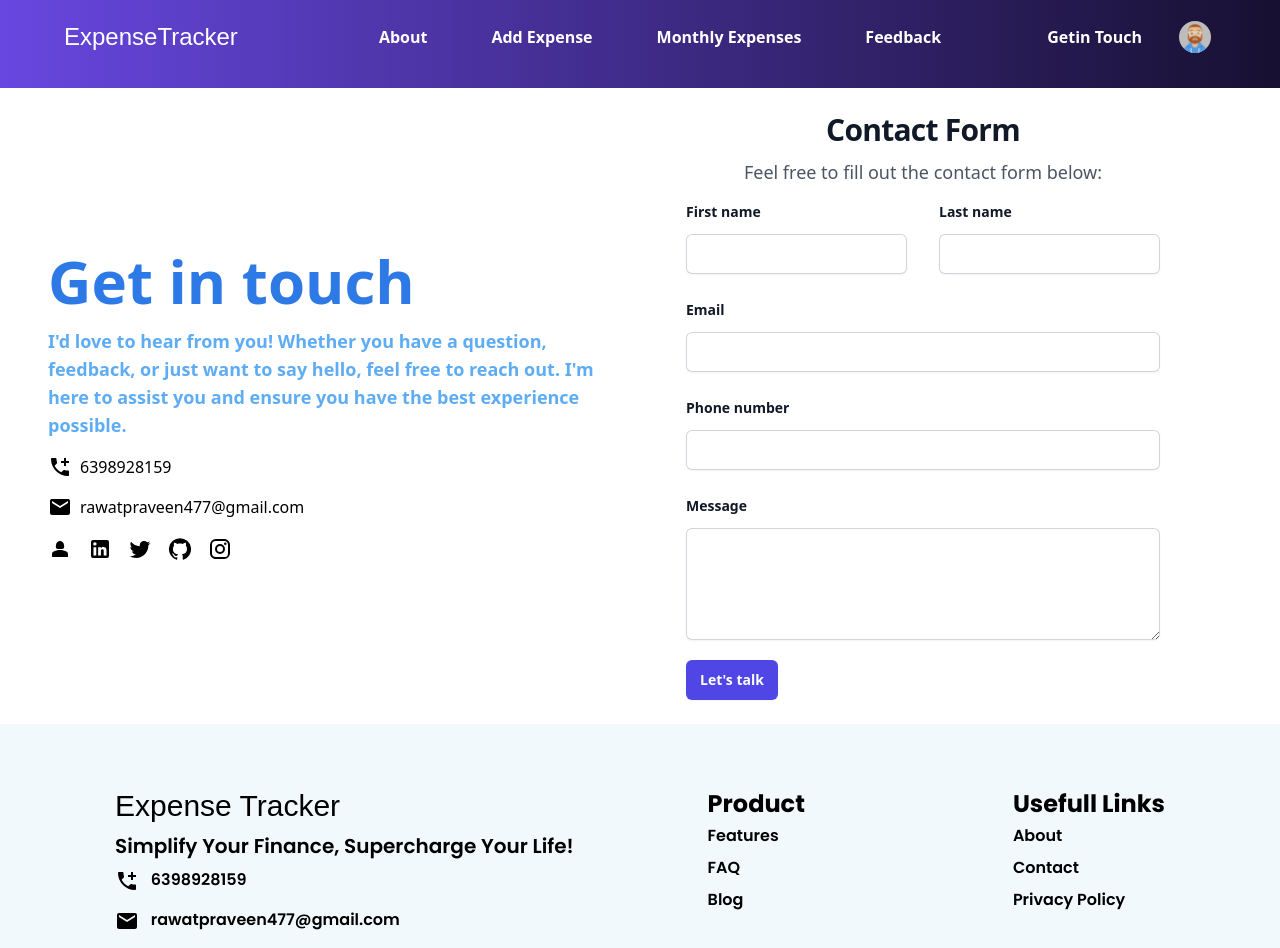
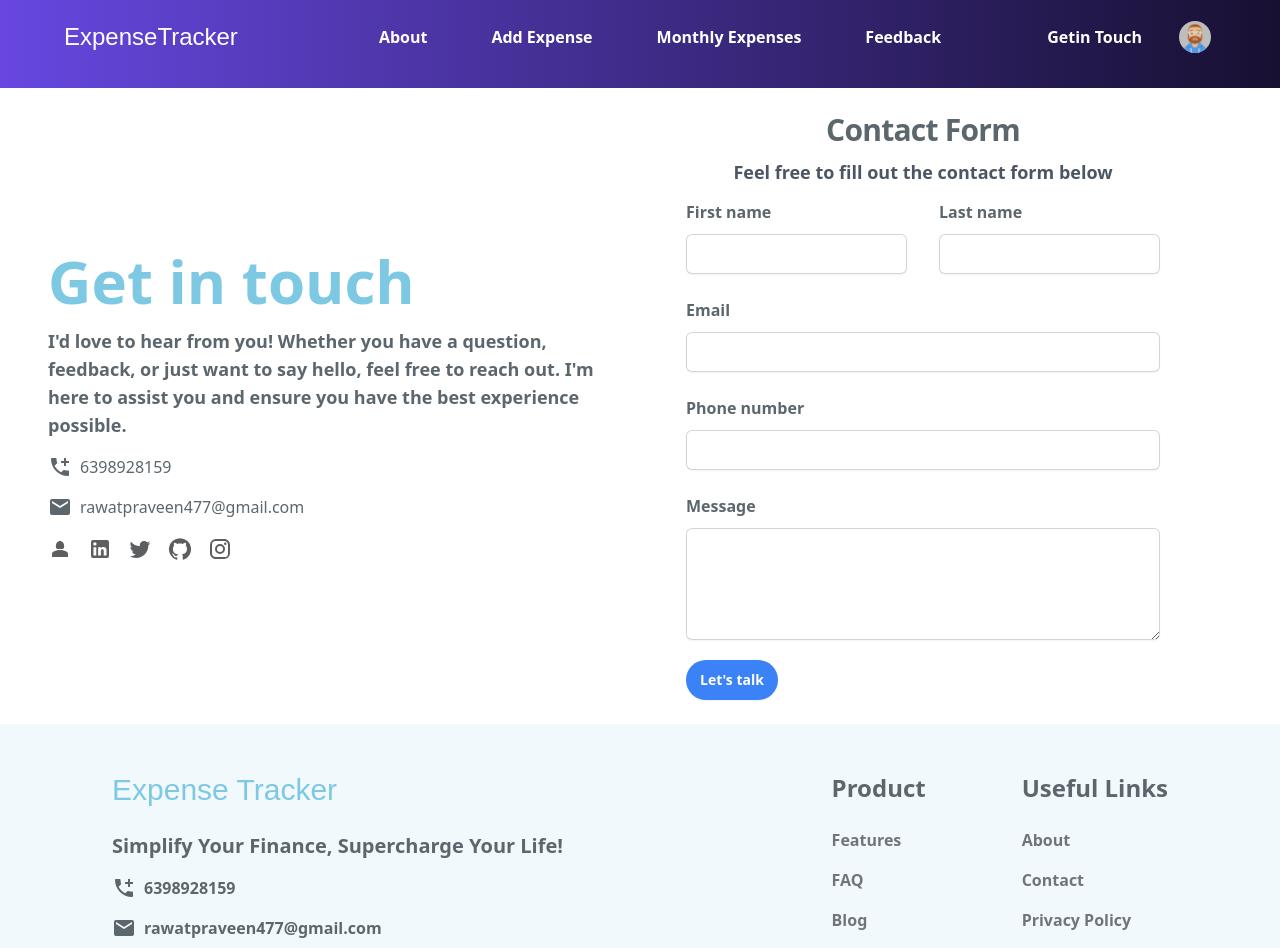
Before and after one commit to parveen-rawat123/React_Money_Traker, a React (Vite) app in the folder frontend/: page /GetinTouch in a window 1280 px wide. Shown: the top 948 px of the page. Built offline with nearby package versions, Linux system fonts and the light colour scheme; a web font is replaced by a local one.

Commit message:
"Updated styles and formatting for Feedback, Footer, GetinTouch, NavMenu, Navbaar, and SocialSites components"

```diff
--- a/frontend/src/components/navigation/Footer.jsx
+++ b/frontend/src/components/navigation/Footer.jsx
@@ -1,43 +1,42 @@
 import AddIcCallIcon from '@mui/icons-material/AddIcCall';
 import EmailIcon from '@mui/icons-material/Email';
-import  SocialSites  from '../../utils/SocialSites';
+import SocialSites from '../../utils/SocialSites';
+
 const Footer = () => {
     return (
         <>
-            <div className='flex  w-full bg-[#f2f9fc]  paramain justify-around flex-wrap gap-8 p-8 lg:p-16'>
-
-                <div className=' leading-10'>
-                    <h1 className=' text-3xl para'>Expense Tracker</h1>
-                    <p className=' text-xl font-semibold pt-2'>Simplify Your Finance, Supercharge Your Life!</p>
-                    <p className=" font-semibold"><AddIcCallIcon className='mr-2' /> 6398928159</p>
-                    <p className=" font-semibold"><EmailIcon className="mr-2" /> rawatpraveen477@gmail.com</p>
-                   <SocialSites/>
+            <div className='flex flex-col md:flex-row w-full bg-[#f2f9fc] justify-between flex-wrap gap-8 p-8 lg:px-28 lg:py-12'>
+                <div className='flex flex-col gap-4 w-full md:w-1/3 lg:w-auto text-[#5b666d]'>
+                    <h1 className='text-2xl md:text-3xl para text-[#7dc8e3]'>Expense Tracker</h1>
+                    <p className='text-lg md:text-xl font-semibold pt-2'>Simplify Your Finance, Supercharge Your Life!</p>
+                    <p className="font-semibold flex items-center"><AddIcCallIcon className='mr-2' /> 6398928159</p>
+                    <p className="font-semibold flex items-center"><EmailIcon className="mr-2" /> rawatpraveen477@gmail.com</p>
+                    <SocialSites />
                 </div>
 
-                <div className='flex lg:gap-52 gap-24'>
-
-                    <div className='leading-8'>
-                        <h2 className='text-2xl font-bold'>Product</h2>
-                        <ul className='font-semibold cursor-pointer'>
-                            <li>Features</li>
-                            <li>FAQ</li>
-                            <li>Blog</li>
+                <div className='flex flex-col md:flex-row gap-8 md:gap-32 lg:gap-24 w-full md:w-2/4 lg:w-auto'>
+                    <div className=''>
+                        <h2 className='text-xl md:text-2xl font-bold text-[#5b666d]'>Product</h2>
+                        <ul className='font-semibold cursor-pointer text-[#717579] pt-6 flex flex-col gap-4'>
+                            <li className='hover:font-bold hover:text-blue-500'>Features</li>
+                            <li className='hover:font-bold hover:text-blue-500'>FAQ</li>
+                            <li className='hover:font-bold hover:text-blue-500'>Blog</li>
                         </ul>
                     </div>
 
-                    <div className='leading-8'>
-                        <h2 className='text-2xl font-bold'>Usefull Links</h2>
-                        <ul className='font-semibold'>
-                            <li>About</li>
-                            <li>Contact</li>
-                            <li> Privacy Policy</li>
+                    <div className=''>
+                        <h2 className='text-xl md:text-2xl font-bold text-[#5b666d]'>Useful Links</h2>
+                        <ul className='font-semibold cursor-pointer text-[#717579] pt-6 flex flex-col gap-4'>
+                            <li className='hover:font-bold hover:text-blue-500'><a href="/About"> About</a></li>
+                            <li className='hover:font-bold hover:text-blue-500'><a href="/GetinTouch"> Contact</a></li>
+                            <li className='hover:font-bold hover:text-blue-500'>Privacy Policy</li>
                         </ul>
                     </div>
-
                 </div>
-
             </div>
-            <div className='paramain text-center  font-semibold p-5 bg-[#8c79d3] w-full'>2024 © Expense Traker Created by praveen singh</div>
+            <div className='paramain text-center font-semibold p-5 bg-[#7dc8e3] w-full text-white'>
+                2024 © Expense Tracker Created by Praveen Singh
+            </div>
         </>
     )
 }
--- a/frontend/src/components/navigation/GetinTouch.jsx
+++ b/frontend/src/components/navigation/GetinTouch.jsx
@@ -9,24 +9,24 @@ const Getintouch = () => {
     <Navbaar/>
     <div className="flex flex-col lg:flex-row lg:px-12 py-4 items-center sm:gap-3">
       <div className="flex-1  flex flex-col gap-4 p-4 lg:p-0">
-        <h1 className="text-4xl lg:text-6xl font-bold text-[#2d79e5]">Get in touch</h1>
-        <p className="font-semibold text-lg text-[#5eacf4]">
+        <h1 className="text-4xl lg:text-6xl font-bold text-[#7dc8e3]">Get in touch</h1>
+        <p className="font-semibold text-lg text-[#5b666d]">
           I&apos;d love to hear from you! Whether you have a question, feedback, or just want to say hello, feel free to reach out. I&apos;m here to assist you and ensure you have the best experience possible.
         </p>
-        <p className="flex items-center"><AddIcCallIcon className="mr-2" /> 6398928159</p>
-        <p className="flex items-center"><EmailIcon className="mr-2" /> rawatpraveen477@gmail.com</p>
+        <p className="flex items-center text-[#5b666d]"><AddIcCallIcon className="mr-2" /> 6398928159</p>
+        <p className="flex items-center text-[#5b666d]"><EmailIcon className="mr-2" /> rawatpraveen477@gmail.com</p>
        <SocialSites/>
       </div>
 
       <div className="isolate lg:p-2 px-6 py-12 sm:py-8 lg:px-8 flex-1">
-        <h2 className="text-3xl lg:text-3xl font-bold tracking-tight text-gray-900 sm:text-4xl text-center">Contact Form</h2>
-        <p className="mt-2 text-lg leading-8 text-gray-600 text-center">
-          Feel free to fill out the contact form below:
+        <h2 className="text-3xl lg:text-3xl font-bold tracking-tight text-[#5b666d] sm:text-4xl text-center">Contact Form</h2>
+        <p className="mt-2 text-lg leading-8 text-gray-600 text-center font-semibold">
+          Feel free to fill out the contact form below
         </p>
         <form className="mx-auto mt-10 lg:mt-3 lg:px-10 px-4 sm:px-4 max-w-xl">
           <div className="grid grid-cols-1 gap-x-8 gap-y-6 sm:grid-cols-2">
             <div>
-              <label htmlFor="first-name" className="block text-sm font-semibold leading-6 text-gray-900">First name</label>
+              <label htmlFor="first-name" className="block text-md font-bold leading-6 text-[#5b666d]">First name</label>
               <input
                 type="text"
                 name="first-name"
@@ -36,7 +36,7 @@ const Getintouch = () => {
                 />
             </div>
             <div>
-              <label htmlFor="last-name" className="block text-sm font-semibold leading-6 text-gray-900">Last name</label>
+              <label htmlFor="last-name" className="block text-md font-bold leading-6 text-[#5b666d]">Last name</label>
               <input
                 type="text"
                 name="last-name"
@@ -46,7 +46,7 @@ const Getintouch = () => {
                 />
             </div>
             <div className="sm:col-span-2">
-              <label htmlFor="email" className="block text-sm font-semibold leading-6 text-gray-900">Email</label>
+              <label htmlFor="email" className="block text-md font-bold leading-6 text-[#5b666d]">Email</label>
               <input
                 type="email"
                 name="email"
@@ -56,7 +56,7 @@ const Getintouch = () => {
                 />
             </div>
             <div className="sm:col-span-2">
-              <label htmlFor="phone-number" className="block text-sm font-semibold leading-6 text-gray-900">Phone number</label>
+              <label htmlFor="phone-number" className="block text-md font-bold leading-6 text-[#5b666d]">Phone number</label>
               <input
                 type="tel"
                 name="phone-number"
@@ -66,7 +66,7 @@ const Getintouch = () => {
                 />
             </div>
             <div className="sm:col-span-2">
-              <label htmlFor="message" className="block text-sm font-semibold leading-6 text-gray-900">Message</label>
+              <label htmlFor="message" className="block text-md font-bold leading-6 text-[#5b666d]">Message</label>
               <textarea
                 name="message"
                 id="message"
@@ -78,7 +78,7 @@ const Getintouch = () => {
           <div className="mt-5">
             <button
               type="submit"
-              className=" inline-block rounded-md bg-indigo-600 px-3.5 py-2.5 text-center text-sm font-semibold text-white shadow-sm hover:bg-indigo-500 focus-visible:outline focus-visible:outline-2 focus-visible:outline-offset-2 focus-visible:outline-indigo-600"
+              className="bg-blue-500 hover:bg-blue-700 text-white inline-block rounded-3xl  px-3.5 py-2.5 text-center text-sm font-semibold  shadow-sm  focus-visible:outline focus-visible:outline-2 focus-visible:outline-offset-2 focus-visible:outline-indigo-600"
             >
               Let&apos;s talk
             </button>
--- a/frontend/src/components/navigation/NavMenu.jsx
+++ b/frontend/src/components/navigation/NavMenu.jsx
@@ -47,7 +47,7 @@ export default function NavMenu() {
   return (
     <React.Fragment>
       <Box sx={{ display: "flex", alignItems: "center", textAlign: "center" }}>
-        <p className="font-semibold pr-4 text-md"><Link to={"/GetinTouch"}> Getin Touch </Link></p>
+        <p className="font-semibold pr-4 text-md"><a href="/GetinTouch"> Getin Touch </a></p>
         <Tooltip title="Account settings">
           <IconButton
             onClick={handleClick}
--- a/frontend/src/components/navigation/Navbaar.jsx
+++ b/frontend/src/components/navigation/Navbaar.jsx
@@ -61,9 +61,9 @@ export const Navbaar = () => {
 
           <div className="hidden lg:flex lg:gap-x-16 lg:pl-10">
             {navigation.map((item) => (
-              <Link key={item.id} to={item.href} className="text-md font-semibold leading-6">
+              <a key={item.id} href={item.href} className="text-md font-semibold leading-6">
                 {item.name}
-              </Link>
+              </a>
             ))}
           </div>
 
--- a/frontend/src/utils/SocialSites.jsx
+++ b/frontend/src/utils/SocialSites.jsx
@@ -44,7 +44,7 @@ const SocialSites = () => {
                         href={item.link}
                         target='_blank'
                         rel='noopener noreferrer'
-                        className="hover:text-blue-600"
+                        className=" text-[#3e3f40d6] hover:text-blue-600"
                     >
                         {item.icon}
                     </a>
```
Also changed, not shown: frontend/src/components/feedback/Feedback.jsx (+5 -5 lines).
